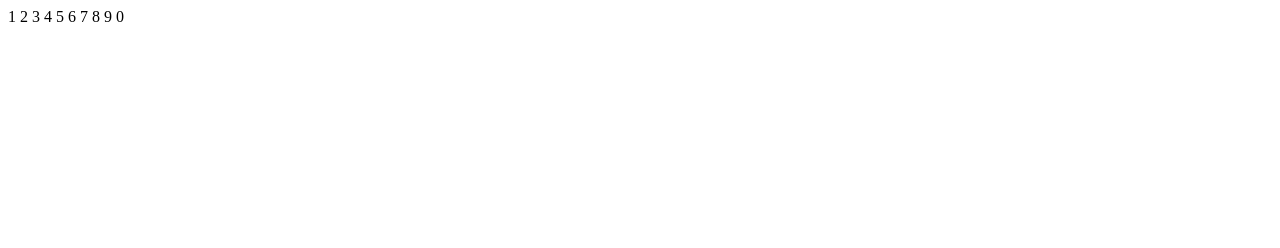
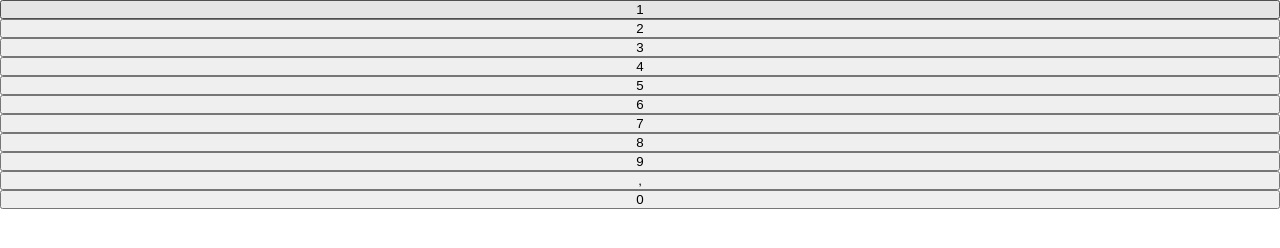
Before and after one commit to kungkrut/ljudr-knaren, a plain HTML site: page index.html in a window 1280 px wide. Drawn offline with Linux system fonts and the light colour scheme.

Commit message:
Add button

```diff
--- a/index.html
+++ b/index.html
@@ -7,16 +7,21 @@
     </head>
     <body>
         <div class="buttons">
-            <span>1</span>
-            <span>2</span>
-            <span>3</span>
-            <span>4</span>
-            <span>5</span>
-            <span>6</span>
-            <span>7</span>
-            <span>8</span>
-            <span>9</span>
-            <span>0</span>
+            <button id="one">1</button>
+            <button id="two">2</button>
+            <button id="three">3</button>
+
+            <button id="four">4</button>
+            <button id="five">5</button>
+            <button id="six">6</button>
+
+            <button id="seven">7</button>
+            <button id="eight">8</button>
+            <button id="nine">9</button>
+
+            <button id="comma">,</button>
+            <button id="zero">0</button>
+
         </div>
     </body>
 </html>
--- a/style.css
+++ b/style.css
@@ -0,0 +1,8 @@
+* {
+    margin: 0;
+    padding: 0;
+}
+
+.buttons {
+    display: grid;
+}
```
